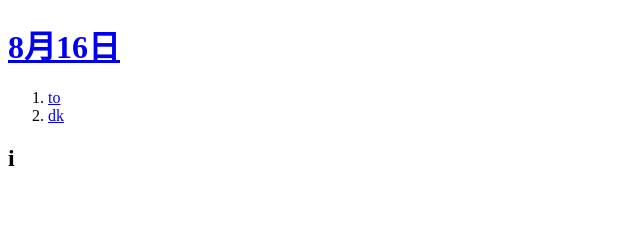
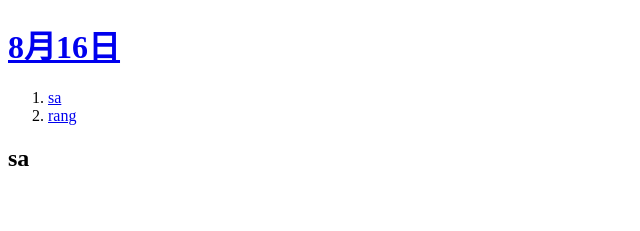
Before and after one commit to wjdcoaln/todk, a plain HTML site: page 08161.html in a window 1280 px wide. Shown: the top 231 px of the page, 0-640 px from the left. Drawn offline with Linux system fonts and the light colour scheme.

Commit message:
Update 08161.html

```diff
--- a/08161.html
+++ b/08161.html
@@ -9,11 +9,11 @@
     <h1><a href="index.html">8月16日</a></h1>
 
 <ol>
-  <li><a href="06051.html">to</a></li>
-  <li><a href="06052.html">dk</a></li>
+  <li><a href="06051.html">sa</a></li>
+  <li><a href="06052.html">rang</a></li>
 </ol>
 
-<h2>i</h2>
+<h2>sa</h2>
 
 <p><i>
     <br><br>
```
